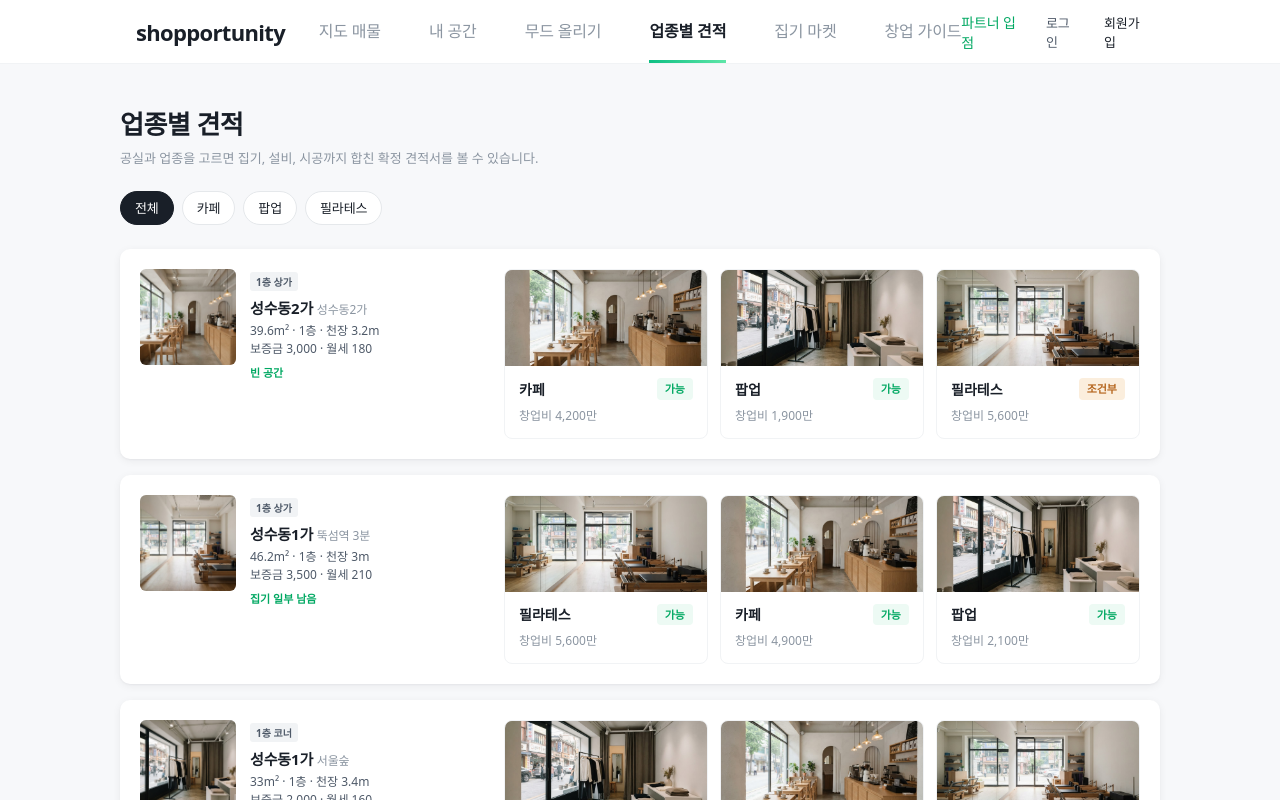
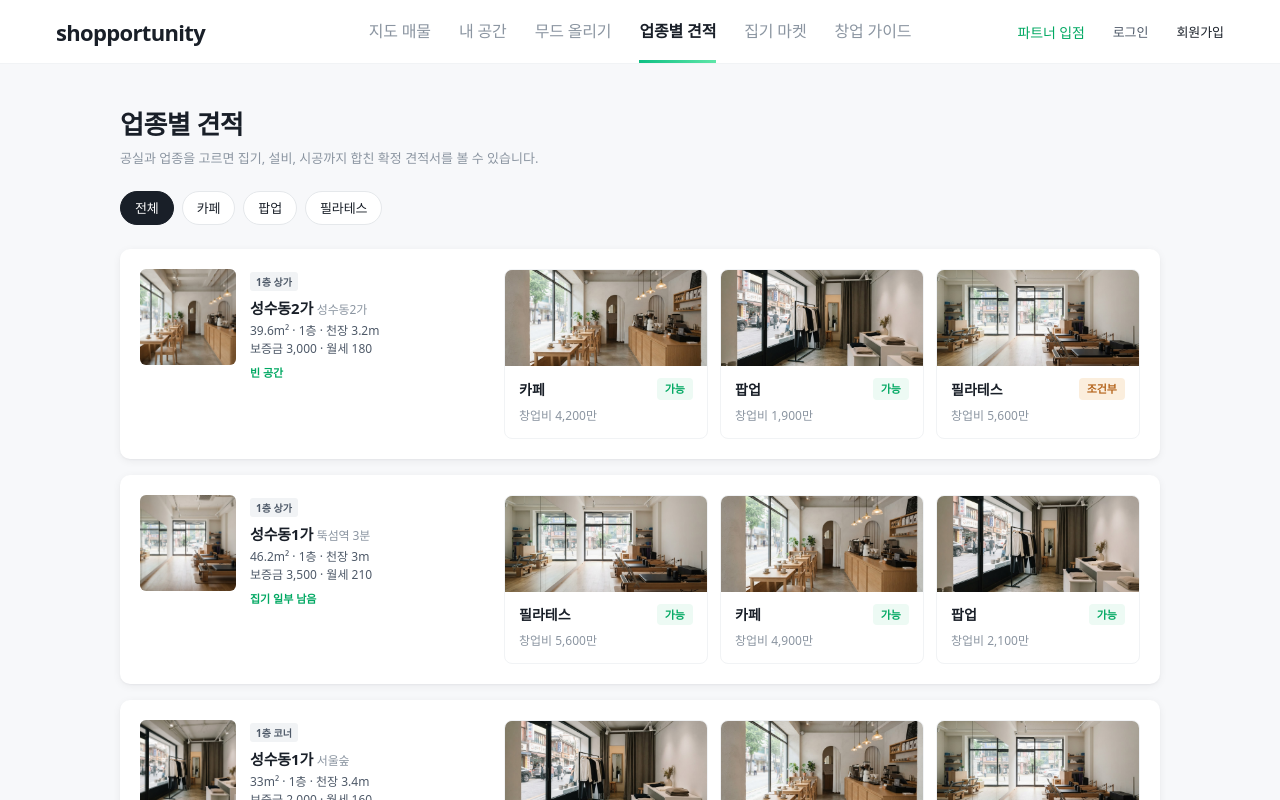
Before and after one commit to geonumul/EF_HULT_PRIZE, a Next.js app in the folder frontend/: page /quote in a window 1280 px wide. Shown: the top 800 px of the page. Built offline with nearby package versions, Linux system fonts and the light colour scheme; no server answers; a web font is replaced by a local one.

Commit message:
fix: 메뉴가 늘어서 오른쪽 글자가 줄바꿈되던 상단 메뉴 간격 조정

```diff
--- a/frontend/src/components/layout/Header.module.css
+++ b/frontend/src/components/layout/Header.module.css
@@ -8,7 +8,7 @@
 
 /* 시안은 1440px 화면에서 좌우 200px을 비운다. 그래서 내용 폭이 1040px이다. */
 .inner {
-  max-width: 1040px;
+  max-width: 1200px;
   height: 100%;
   margin: 0 auto;
   padding: 0 16px;
@@ -27,7 +27,7 @@
 /* 가운데 메뉴 */
 .menus {
   display: flex;
-  gap: 48px;
+  gap: 28px;
   height: 100%;
 }
 
@@ -40,6 +40,7 @@
   font-weight: 500;
   letter-spacing: -0.01em;
   color: var(--gray-500);
+  white-space: nowrap;
 }
 
 .menuActive {
@@ -64,6 +65,7 @@
   justify-content: flex-end;
   align-items: center;
   gap: 28px;
+  white-space: nowrap;
 }
 
 .partner {
```
